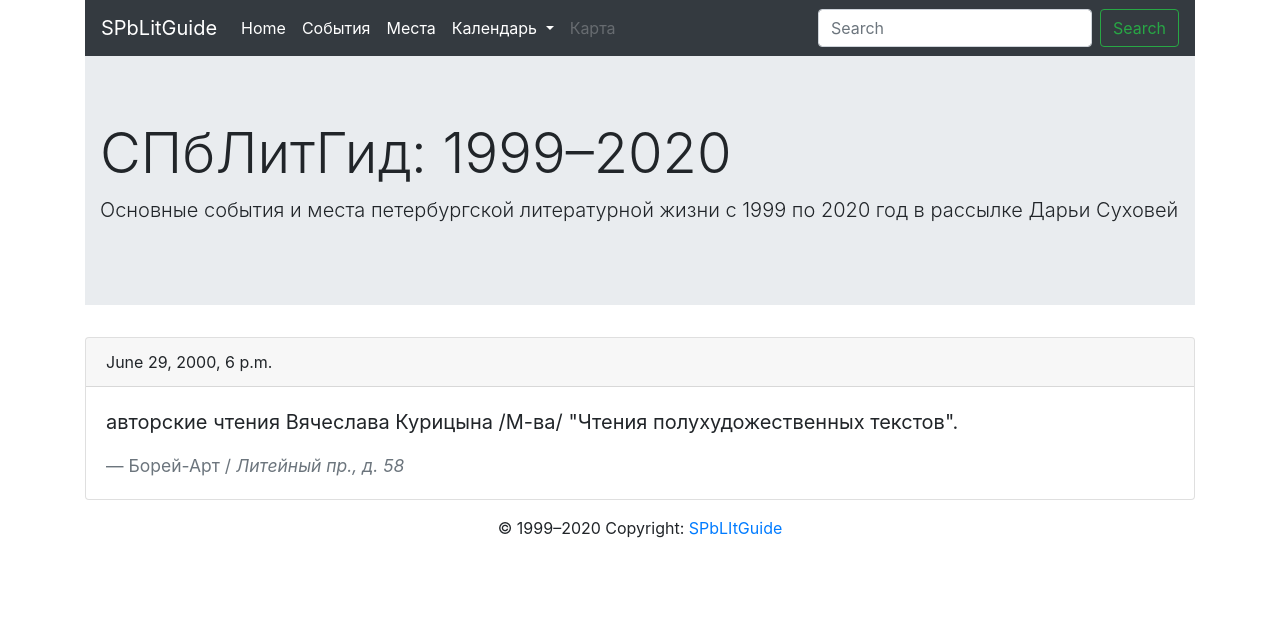
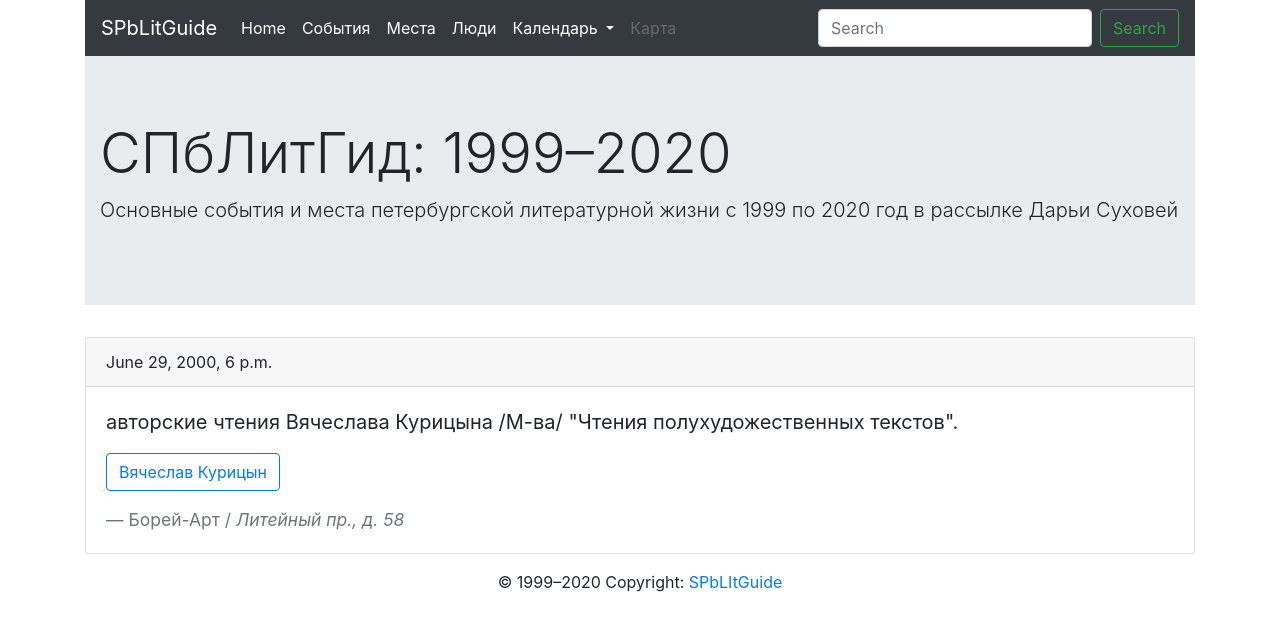
Before and after one commit to mary-lev/litgid, a Django app: page /event/101/ in a window 1280 px wide. Shown: the top 631 px of the page. Run offline with Django 3.2, Linux system fonts and the light colour scheme; data comes from the database, SQL or seed files in the repository; some libraries are stand-ins or nearby versions.

Commit message:
Add people to nav

```diff
--- a/core/templates/core/event_detail.html
+++ b/core/templates/core/event_detail.html
@@ -10,11 +10,11 @@
   <div class="card-body">
     <blockquote class="blockquote mb-0">
       <p>{{ object.description }}</p>
+      <p>{% for p in object.people.all %} <a href="{% url 'core:one_person' p.id %}" role="button" class="btn btn-outline-primary">{{p.name}}</a> {% endfor %}</p>
       <footer class="blockquote-footer">{{ object.place.name }} / <cite title="Source Title">{{ object.adress.name }}</cite></footer>
     </blockquote>
   </div>
 </div>
 
 
-
 {% endblock %}
--- a/core/templates/core/person_detail.html
+++ b/core/templates/core/person_detail.html
@@ -12,7 +12,7 @@
       <ul>
       {% for event in object.event_set.all %}
       <li><b>{{ event.date }}</b> {{event.description|truncatewords:300}} </li>
-      <p>{% for p in event.people %} {{p.name}} {% endfor %}</p>
+      <p>{% for p in event.people.all %} <a href="{% url 'core:one_person' p.id %}" class="badge badge-primary">{{p.name}} </a> {% endfor %}</p>
       {% endfor %}</small>
     </ul>
       <footer class="blockquote-footer">{{ object.name }} {% for adress in object.show_adresses %} <cite>/ {{ adress.name }} {% endfor %} </cite></footer>
--- a/templates/nav.html
+++ b/templates/nav.html
@@ -27,6 +27,9 @@
       </li>
        <li class="nav-item active">
         <a class="nav-link" href="{% url 'core:places' %}">Места</a>
+      </li>
+        <li class="nav-item active">
+        <a class="nav-link" href="{% url 'core:persons' %}">Люди</a>
       </li>
       <li class="nav-item active dropdown">
         <a class="nav-link dropdown-toggle" href="#" id="navbarDropdown" role="button" data-toggle="dropdown" aria-haspopup="true" aria-expanded="false">
```
